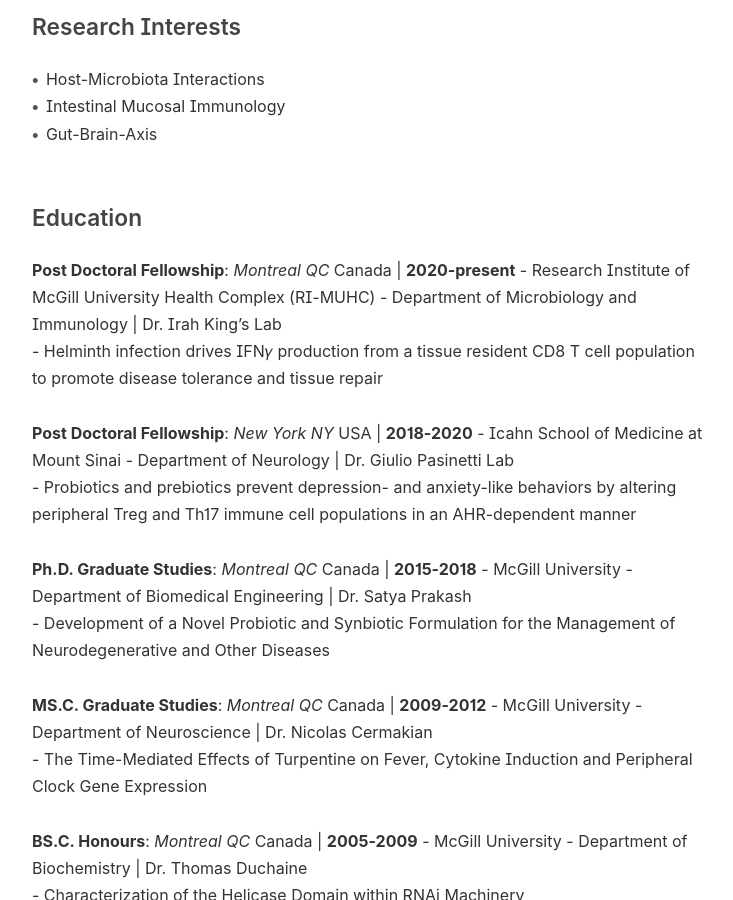
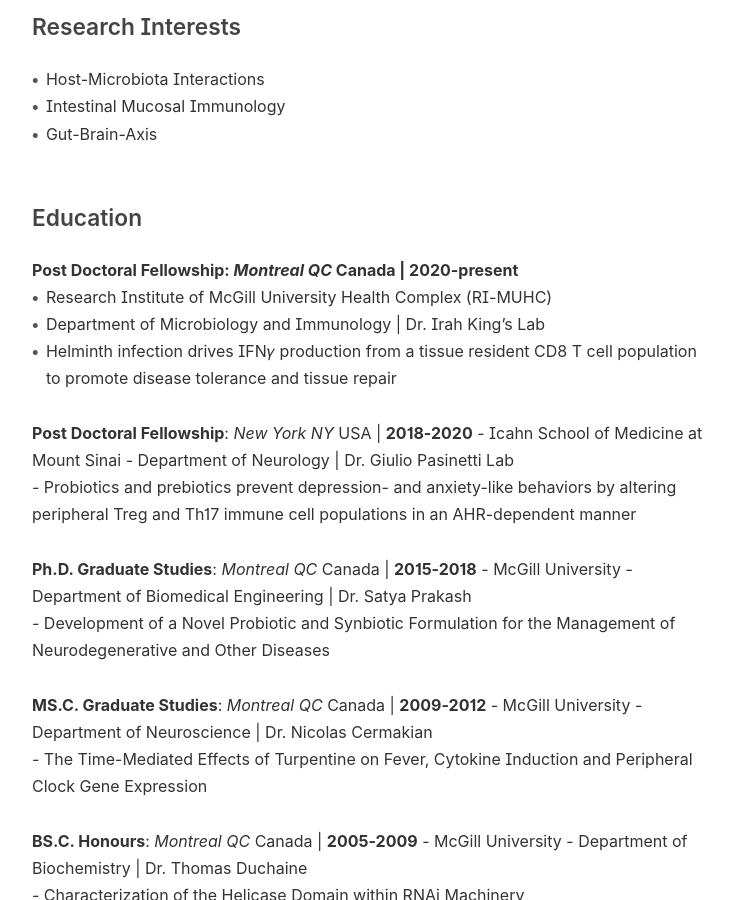
Before and after one commit to suswes/suswes.github.io, an MkDocs documentation site: the page built from docs/index.md, in a window 1280 px wide and 900 px high, scrolled down 895 px. Shown: the whole window, without its empty margins (400-1133 px from the left). Built offline with MkDocs 1.6.1, drawn with Linux system fonts in a browser that asks for light colours; some web fonts are replaced.

```diff
--- a/docs/index.md
+++ b/docs/index.md
@@ -23,7 +23,7 @@ I am a research scientist excited about anything and everything happening in our
 
 
 ## Education
-**Post Doctoral Fellowship**: _Montreal QC_ Canada	| **2020-present**
+#### **Post Doctoral Fellowship**: _Montreal QC_ Canada	| **2020-present**
 - Research Institute of McGill University Health Complex (RI-MUHC)
 - Department of Microbiology and Immunology | Dr. Irah King’s Lab
 - Helminth infection drives IFN𝛾 production from a tissue resident CD8 T cell population to promote disease tolerance and tissue repair
```
